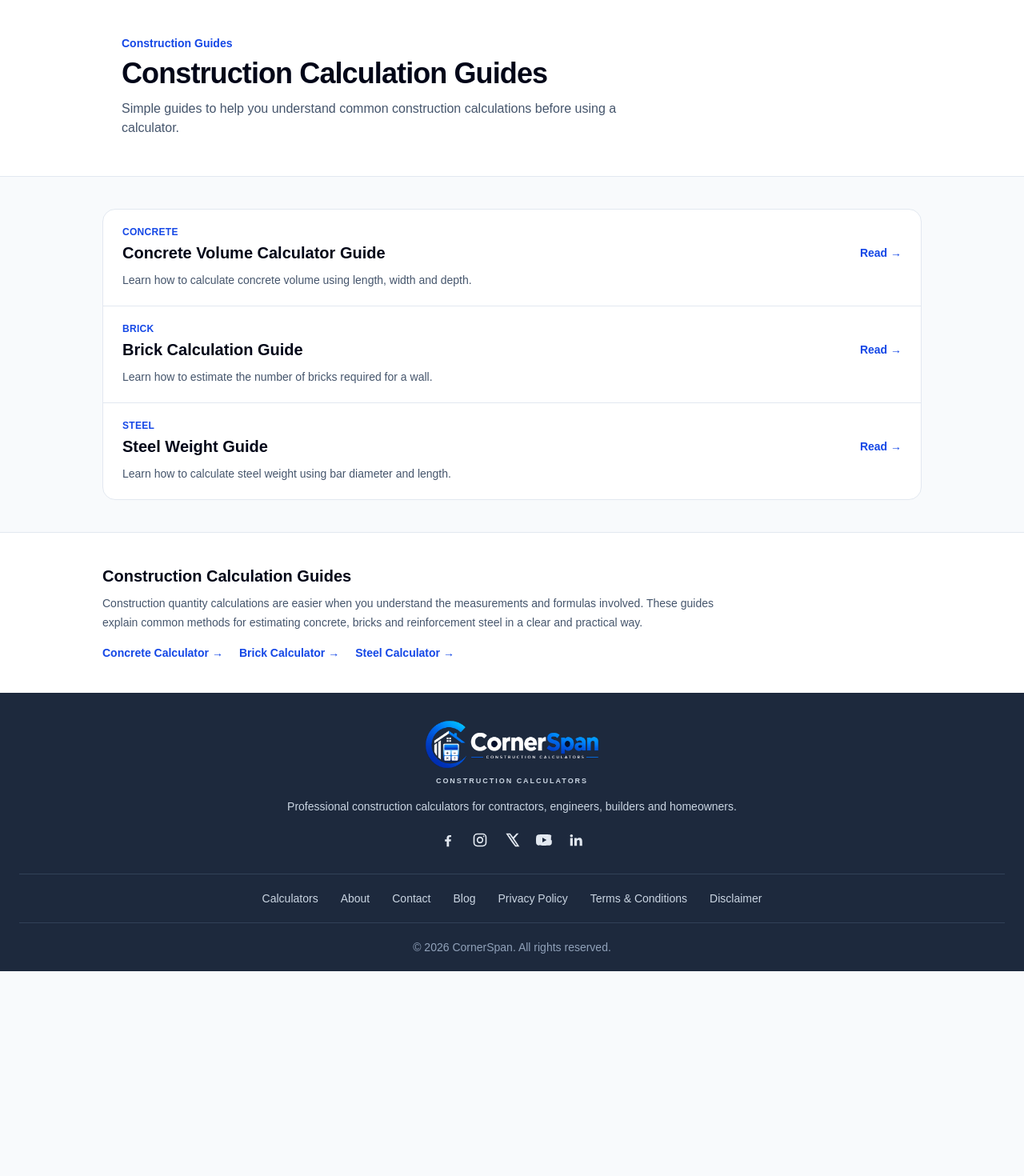
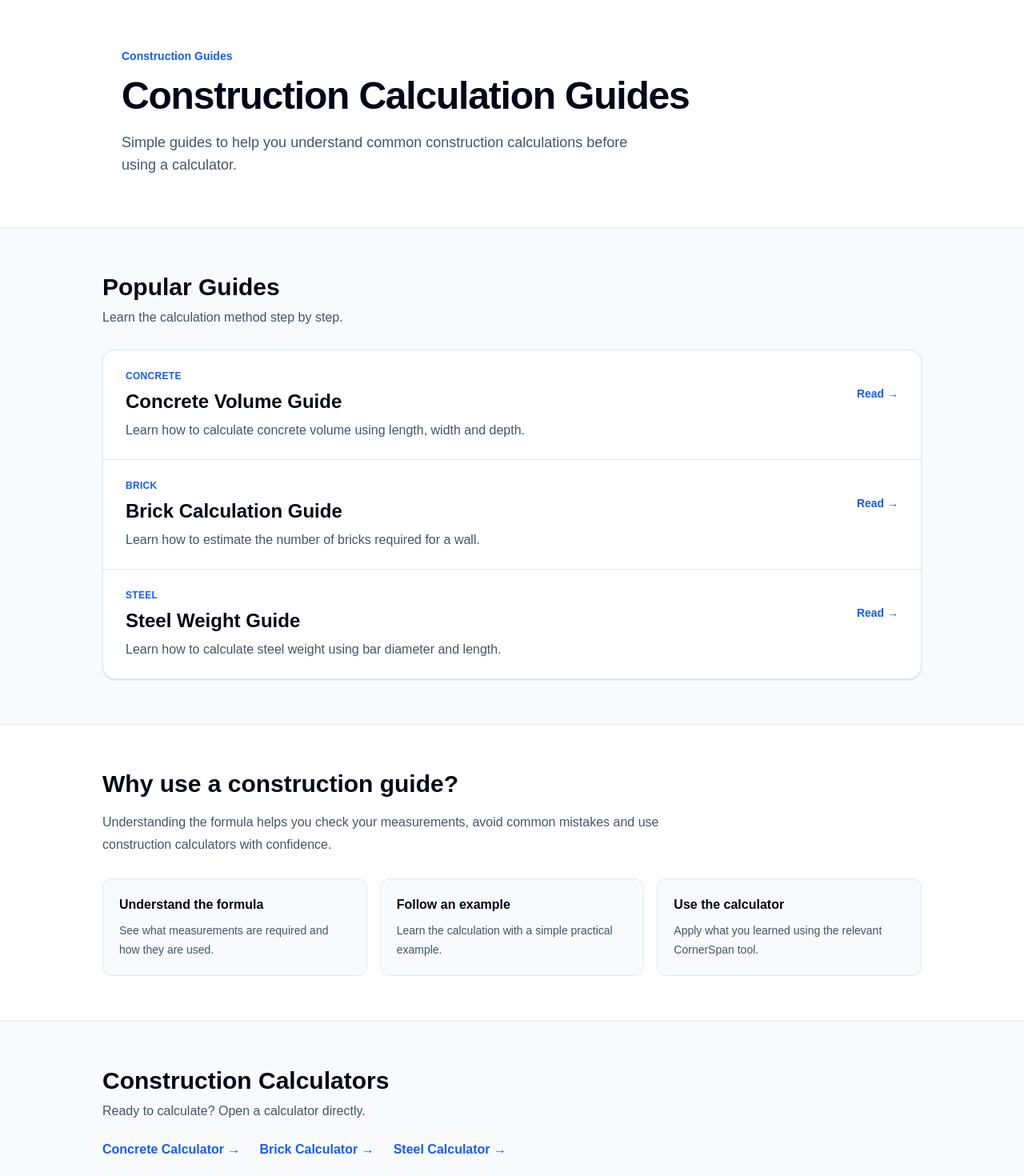
Before and after one commit to km7max-cmd/cornerspan, a Next.js app: page /guides in a window 1280 px wide. Shown: the part 80-1550 px from the top of the page at 80% size. Before the commit the page ends 1294 px from the top, so only its background shows below. Built offline with nearby package versions, Linux system fonts and the light colour scheme.

Commit message:
Refactor construction guides metadata and titles
Updated the metadata and guide titles for clarity and SEO optimization.

```diff
--- a/app/guides/page.tsx
+++ b/app/guides/page.tsx
@@ -2,187 +2,202 @@ import Link from "next/link";
 import type { Metadata } from "next";
 
 export const metadata: Metadata = {
-  title: "Construction Guides | Concrete, Brick & Steel Calculations",
+  title: "Construction Calculation Guides",
   description:
-    "Learn how to calculate concrete volume, brick quantity and steel weight with simple construction calculation guides and practical examples.",
+    "Simple construction calculation guides for concrete volume, brick quantity and steel weight. Learn the formulas with practical examples before using a calculator.",
   keywords: [
-    "construction guides",
+    "construction calculation guide",
     "concrete volume guide",
     "brick calculation guide",
     "steel weight guide",
-    "construction calculation",
+    "construction calculator guide",
   ],
-  alternates: {
-    canonical: "/guides",
-  },
-  robots: {
-    index: true,
-    follow: true,
-  },
-  openGraph: {
-    title: "Construction Guides | CornerSpan",
-    description:
-      "Simple guides for concrete, brick and steel construction calculations.",
-    type: "website",
-  },
 };
 
 const guides = [
   {
-    title: "Concrete Volume Calculator Guide",
+    category: "CONCRETE",
+    title: "Concrete Volume Guide",
     description:
       "Learn how to calculate concrete volume using length, width and depth.",
     href: "/guides/concrete-volume",
-    category: "Concrete",
   },
   {
+    category: "BRICK",
     title: "Brick Calculation Guide",
     description:
       "Learn how to estimate the number of bricks required for a wall.",
     href: "/guides/brick-calculation",
-    category: "Brick",
   },
   {
+    category: "STEEL",
     title: "Steel Weight Guide",
     description:
       "Learn how to calculate steel weight using bar diameter and length.",
     href: "/guides/steel-weight",
-    category: "Steel",
   },
 ];
 
-const structuredData = {
-  "@context": "https://schema.org",
-  "@type": "CollectionPage",
-  name: "Construction Guides",
-  description:
-    "Construction calculation guides covering concrete, brick and steel estimation.",
-  url: "/guides",
-  isPartOf: {
-    "@type": "WebSite",
-    name: "CornerSpan",
-  },
-};
-
 export default function GuidesPage() {
   return (
-    <>
-      <script
-        type="application/ld+json"
-        dangerouslySetInnerHTML={{
-          __html: JSON.stringify(structuredData),
-        }}
-      />
-
     <main className="min-h-screen bg-slate-50">
 
-        {/* Intro */}
+      {/* Hero */}
 
       <section className="border-b border-slate-200 bg-white">
+        <div className="mx-auto max-w-5xl px-5 py-12 sm:px-6 sm:py-16">
 
-          <div className="mx-auto max-w-5xl px-5 py-10 sm:px-6 sm:py-12">
-
-            <p className="text-sm font-semibold text-blue-700">
+          <p className="mb-4 text-sm font-semibold text-blue-600">
             Construction Guides
           </p>
 
-            <h1 className="mt-2 text-3xl font-black tracking-tight text-slate-950 sm:text-4xl">
+          <h1 className="max-w-3xl text-4xl font-black tracking-tight text-slate-950 sm:text-5xl">
             Construction Calculation Guides
           </h1>
 
-            <p className="mt-3 max-w-2xl text-sm leading-6 text-slate-600 sm:text-base">
+          <p className="mt-5 max-w-2xl text-base leading-7 text-slate-600 sm:text-lg">
             Simple guides to help you understand common construction
             calculations before using a calculator.
           </p>
 
         </div>
-
       </section>
 
       {/* Guides */}
 
-        <section className="px-5 py-8 sm:px-6 sm:py-10">
-
+      <section className="px-5 py-10 sm:px-6 sm:py-14">
         <div className="mx-auto max-w-5xl">
 
-            <div className="divide-y divide-slate-200 overflow-hidden rounded-2xl border border-slate-200 bg-white">
+          <div className="mb-7">
+            <h2 className="text-2xl font-black text-slate-950 sm:text-3xl">
+              Popular Guides
+            </h2>
+
+            <p className="mt-2 text-sm text-slate-600 sm:text-base">
+              Learn the calculation method step by step.
+            </p>
+          </div>
+
+          <div className="divide-y divide-slate-200 overflow-hidden rounded-2xl border border-slate-200 bg-white shadow-sm">
 
             {guides.map((guide) => (
               <Link
                 key={guide.href}
                 href={guide.href}
-                  className="group block px-5 py-5 transition hover:bg-slate-50 sm:px-6"
+                className="group block px-5 py-6 transition hover:bg-slate-50 sm:px-7"
               >
+                <div className="flex items-start justify-between gap-5">
 
-                  <article>
+                  <div className="min-w-0">
 
-                    <p className="text-xs font-bold uppercase tracking-wide text-blue-700">
+                    <p className="text-xs font-bold tracking-wide text-blue-600">
                       {guide.category}
                     </p>
 
-                    <div className="mt-1 flex items-center justify-between gap-4">
+                    <h3 className="mt-2 text-xl font-bold text-slate-950 group-hover:text-blue-600 sm:text-2xl">
+                      {guide.title}
+                    </h3>
 
-                      <h2 className="text-lg font-bold text-slate-950 group-hover:text-blue-700 sm:text-xl">
-                        {guide.title}
-                      </h2>
+                    <p className="mt-2 max-w-2xl text-sm leading-6 text-slate-600 sm:text-base">
+                      {guide.description}
+                    </p>
 
-                      <span className="shrink-0 text-sm font-semibold text-blue-700">
+                  </div>
+
+                  <span className="shrink-0 pt-5 text-sm font-semibold text-blue-600">
                     Read →
                   </span>
 
                 </div>
-
-                    <p className="mt-2 max-w-3xl text-sm leading-6 text-slate-600">
-                      {guide.description}
-                    </p>
-
-                  </article>
-
               </Link>
             ))}
 
           </div>
 
         </div>
-
       </section>
 
-        {/* Short SEO content */}
+      {/* Why Guides */}
 
-        <section className="border-t border-slate-200 bg-white px-5 py-8 sm:px-6 sm:py-10">
-
+      <section className="border-y border-slate-200 bg-white px-5 py-10 sm:px-6 sm:py-14">
         <div className="mx-auto max-w-5xl">
 
-            <h2 className="text-xl font-bold text-slate-950">
-              Construction Calculation Guides
+          <h2 className="text-2xl font-black text-slate-950 sm:text-3xl">
+            Why use a construction guide?
           </h2>
 
-            <p className="mt-2 max-w-3xl text-sm leading-6 text-slate-600">
-              Construction quantity calculations are easier when you understand
-              the measurements and formulas involved. These guides explain
-              common methods for estimating concrete, bricks and reinforcement
-              steel in a clear and practical way.
+          <p className="mt-4 max-w-3xl text-sm leading-7 text-slate-600 sm:text-base">
+            Understanding the formula helps you check your measurements,
+            avoid common mistakes and use construction calculators with
+            confidence.
           </p>
 
-            <div className="mt-4 flex flex-wrap gap-x-5 gap-y-2 text-sm font-semibold">
+          <div className="mt-7 grid gap-4 sm:grid-cols-3">
+
+            <div className="rounded-xl border border-slate-200 bg-slate-50 p-5">
+              <h3 className="font-bold text-slate-950">
+                Understand the formula
+              </h3>
+              <p className="mt-2 text-sm leading-6 text-slate-600">
+                See what measurements are required and how they are used.
+              </p>
+            </div>
+
+            <div className="rounded-xl border border-slate-200 bg-slate-50 p-5">
+              <h3 className="font-bold text-slate-950">
+                Follow an example
+              </h3>
+              <p className="mt-2 text-sm leading-6 text-slate-600">
+                Learn the calculation with a simple practical example.
+              </p>
+            </div>
+
+            <div className="rounded-xl border border-slate-200 bg-slate-50 p-5">
+              <h3 className="font-bold text-slate-950">
+                Use the calculator
+              </h3>
+              <p className="mt-2 text-sm leading-6 text-slate-600">
+                Apply what you learned using the relevant CornerSpan tool.
+              </p>
+            </div>
+
+          </div>
+
+        </div>
+      </section>
+
+      {/* Calculator Links */}
+
+      <section className="px-5 py-10 sm:px-6 sm:py-14">
+        <div className="mx-auto max-w-5xl">
+
+          <h2 className="text-2xl font-black text-slate-950 sm:text-3xl">
+            Construction Calculators
+          </h2>
+
+          <p className="mt-2 text-sm text-slate-600 sm:text-base">
+            Ready to calculate? Open a calculator directly.
+          </p>
+
+          <div className="mt-6 flex flex-wrap gap-x-6 gap-y-3">
 
             <Link
               href="/calculators/concrete"
-                className="text-blue-700 hover:underline"
+              className="font-semibold text-blue-600 hover:underline"
             >
               Concrete Calculator →
             </Link>
 
             <Link
               href="/calculators/brick"
-                className="text-blue-700 hover:underline"
+              className="font-semibold text-blue-600 hover:underline"
             >
               Brick Calculator →
             </Link>
 
             <Link
               href="/calculators/steel"
-                className="text-blue-700 hover:underline"
+              className="font-semibold text-blue-600 hover:underline"
             >
               Steel Calculator →
             </Link>
@@ -190,10 +205,8 @@ export default function GuidesPage() {
           </div>
 
         </div>
-
       </section>
 
     </main>
-    </>
   );
 }
```
Lines whose indentation alone changed are shown as unchanged.
